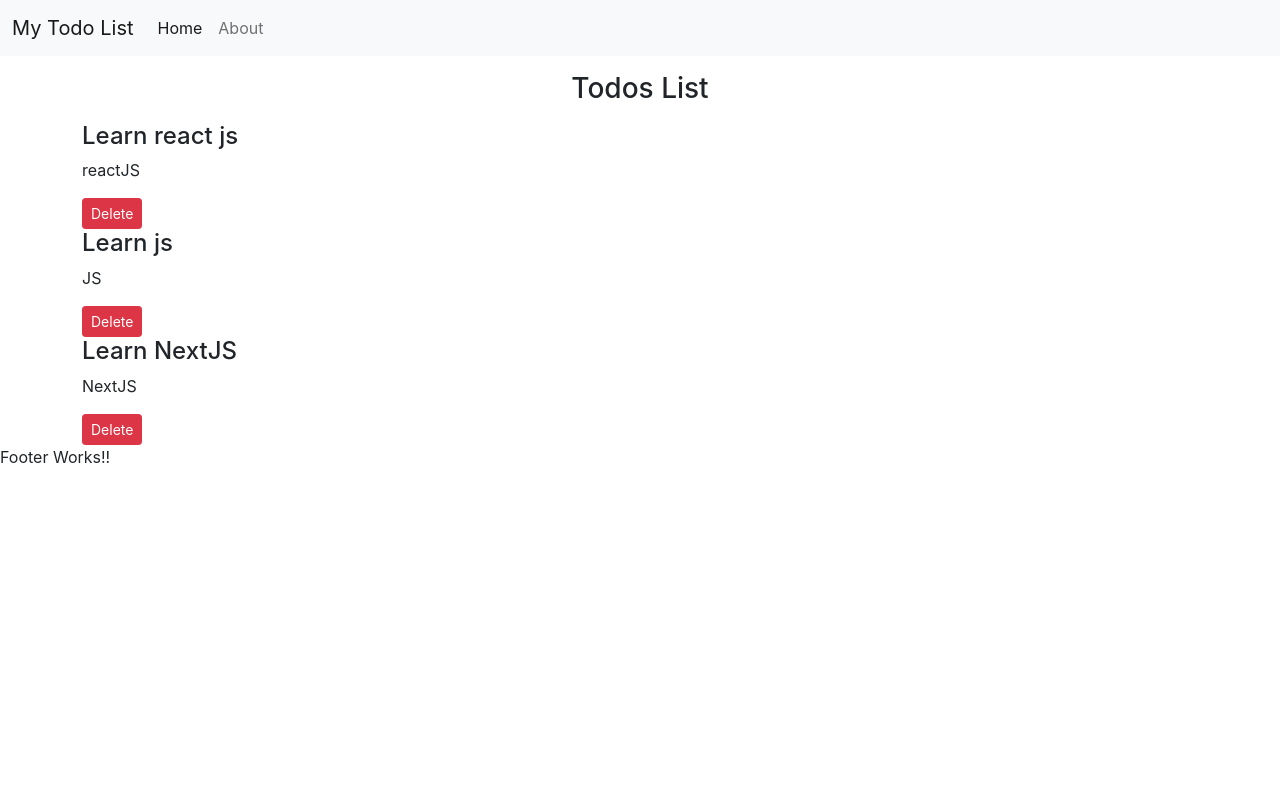
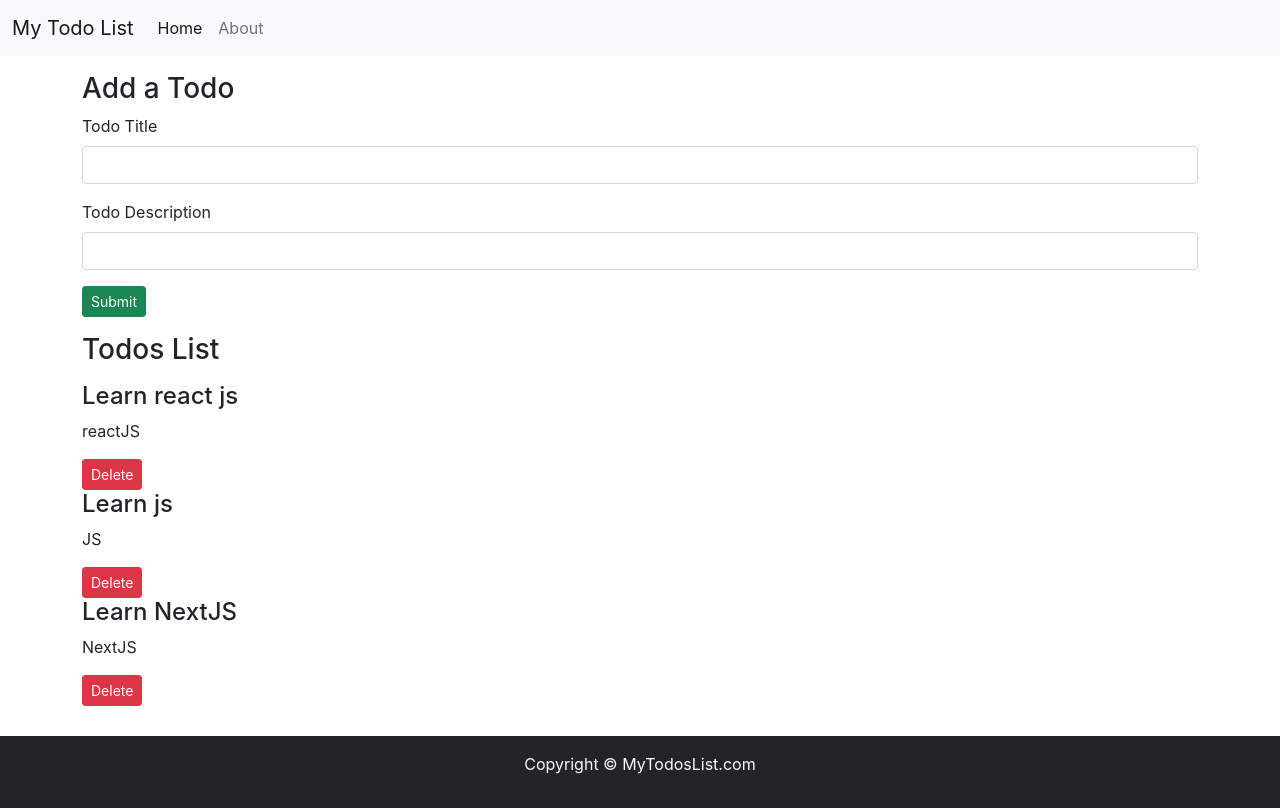
Before and after one commit to ImAvinashSharma/ToDo, a React (Create React App) app: page / in a window 1280 px wide. Built offline with nearby package versions, Linux system fonts and the light colour scheme.

Commit message:
added input todo

```diff
--- a/src/App.js
+++ b/src/App.js
@@ -1,16 +1,20 @@
-import './App.css';
-import Header from './MyComponents/Header'
-import {Todos} from './MyComponents/Todos'
-import {Footer} from './MyComponents/Footer'
-import React, { useState } from 'react';
+import "./App.css";
+import Header from "./MyComponents/Header";
+import { Todos } from "./MyComponents/Todos";
+import { Footer } from "./MyComponents/Footer";
+import { AddTodo } from "./MyComponents/AddTodo";
+import React, { useState } from "react";
 
 function App() {
-  const onDelete = (todo)=>{
-    console.log('delete')
-    let index = todos.indexOf(todo);
-    todos.splice(index,1);
-  }
-       let todos = [
+  const onDelete = todo => {
+    console.log("delete");
+    setTodos(
+      todos.filter(e => {
+        return e !== todo;
+      })
+    );
+  };
+  const [todos, setTodos] = useState([
     {
       sno: 1,
       title: "Learn react js",
@@ -26,12 +30,13 @@
       title: "Learn NextJS",
       desc: "NextJS"
     }
-     ]
+  ]);
   return (
     <>
-      <Header title="My Todo List" searchBar={false}/>
-      <Todos todo={todos} onDelete={onDelete}/>
-      <Footer/>
+      <Header title="My Todo List" searchBar={false} />
+      <AddTodo/>
+      <Todos todo={todos} onDelete={onDelete} />
+      <Footer />
     </>
   );
 }
--- /dev/null
+++ b/src/MyComponents/AddTodo.js
@@ -0,0 +1,26 @@
+import React from "react";
+
+export const AddTodo = () => {
+  return (
+    <div className="container my-3">
+      <h3>Add a Todo</h3>
+      <form>
+        <div class="mb-3">
+          <label for="title" class="form-label">
+            Todo Title
+          </label>
+          <input type="text" class="form-control" id="title" />
+        </div>
+        <div class="mb-3">
+          <label for="desc" class="form-label">
+            Todo Description
+          </label>
+          <input type="text" class="form-control" id="desc" />
+        </div>
+        <button type="submit" class="btn btn-success btn-sm">
+          Submit
+        </button>
+      </form>
+    </div>
+  );
+};
--- a/src/MyComponents/Footer.js
+++ b/src/MyComponents/Footer.js
@@ -1,9 +1,16 @@
 import React from 'react'
 
 export const Footer = () => {
+    let footerStyle = {
+        position: "absolute",
+        top: "91.9999vh",
+        width: "100%"
+    }
     return (
-        <div>
-            Footer Works!!
-        </div>
+        <footer className="bg-dark text-light py-3" style={footerStyle} >
+            <p className="text-center">
+                Copyright &copy; MyTodosList.com
+            </p>
+        </footer>
     )
 }
--- a/src/MyComponents/Todos.js
+++ b/src/MyComponents/Todos.js
@@ -1,12 +1,16 @@
-import React from 'react'
-import {TodoItem} from './TodoItem'
- export const Todos = (props) => {
-     return (
-         <div className="container">
-            <h3 className="text-center my-3">Todos List</h3>
-            {props.todo.map((todo)=>{
-                return <TodoItem todo={todo} key={todo.sno} onDelete={props.onDelete}/>
-            })}
-         </div>
-     )
- }
+import React from "react";
+import { TodoItem } from "./TodoItem";
+export const Todos = props => {
+  return (
+    <div className="container">
+      <h3 className="my-3">Todos List</h3>
+      {props.todo.length === 0
+        ? "No Todos to display"
+        : props.todo.map(todo => {
+            return (
+              <TodoItem todo={todo} key={todo.sno} onDelete={props.onDelete} />
+            );
+          })}
+    </div>
+  );
+};
```
Lines whose indentation alone changed are shown as unchanged.
